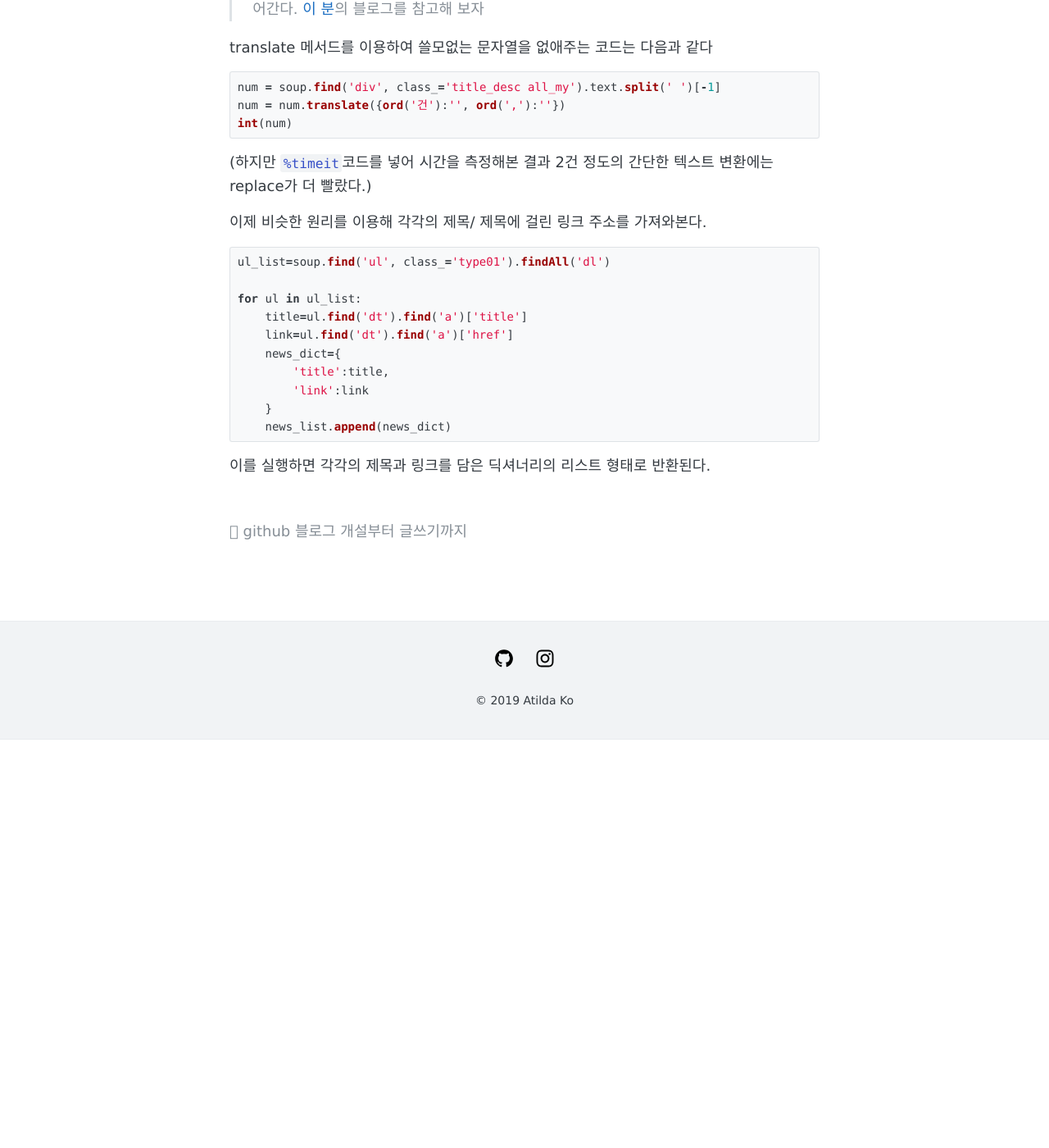
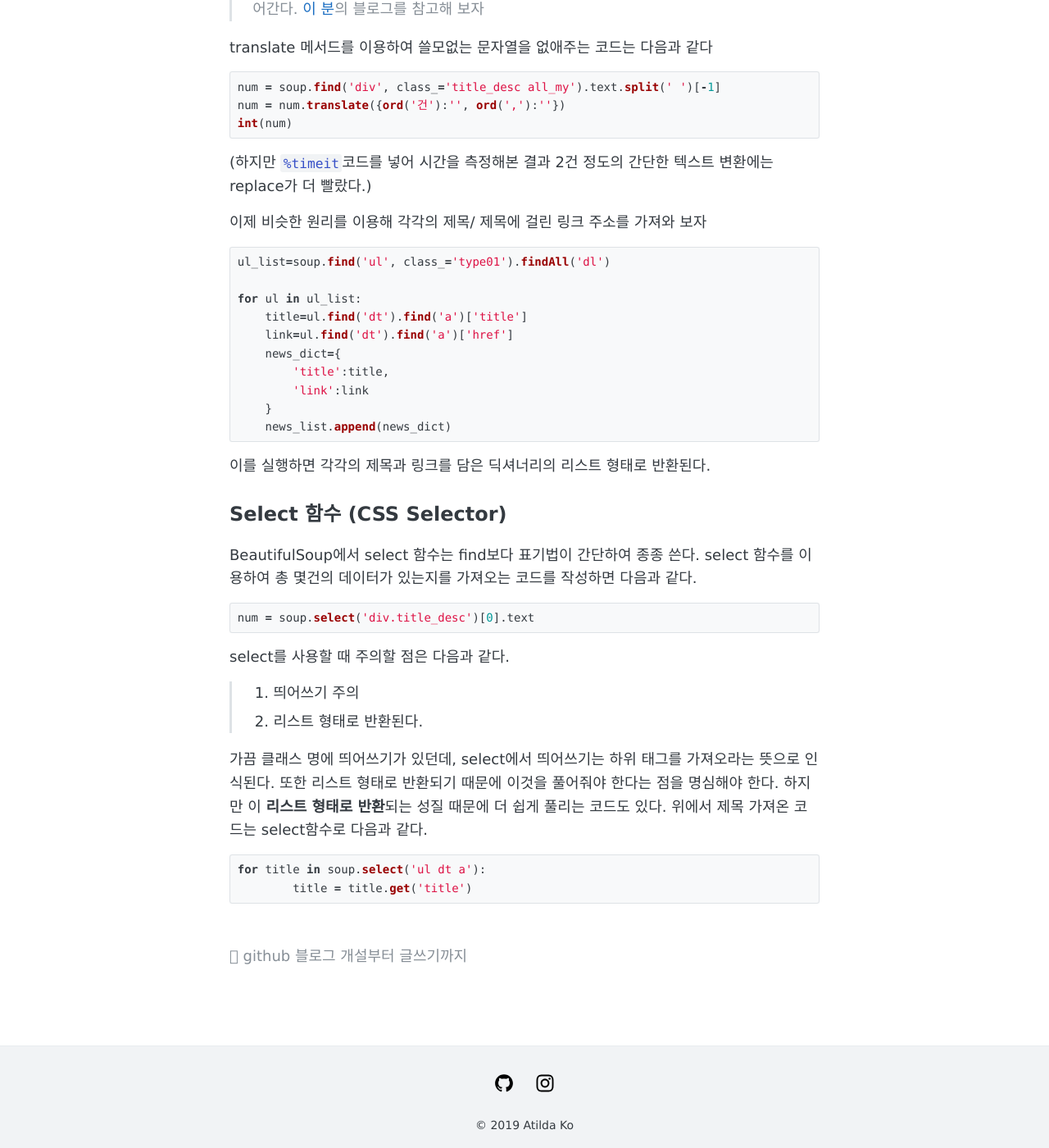
Before and after one commit to stellarway/stellarway.github.io, a Jekyll site: the page built from _posts/2019-08-27-bs-basic.md, in a window 1280 px wide and 1400 px high, scrolled down 2975 px. Shown: the whole window at 82% size. Built offline with Jekyll 4.4.1, drawn with Linux system fonts in a browser that asks for light colours; before the commit the page ends 3877 px from its top, so only the background shows below that.

Commit message:
_posts/2019-08-27-bs-basic.md updated

````diff
--- a/_posts/2019-08-27-bs-basic.md
+++ b/_posts/2019-08-27-bs-basic.md
@@ -69,7 +69,7 @@ int(num)
 ```
 (하지만 `%timeit`코드를 넣어 시간을 측정해본 결과 2건 정도의 간단한 텍스트 변환에는 replace가 더 빨랐다.)
 
-이제 비슷한 원리를 이용해 각각의 제목/ 제목에 걸린 링크 주소를 가져와본다.
+이제 비슷한 원리를 이용해 각각의 제목/ 제목에 걸린 링크 주소를 가져와 보자
 ```py
 ul_list=soup.find('ul', class_='type01').findAll('dl')
 
@@ -83,6 +83,27 @@ for ul in ul_list:
     news_list.append(news_dict)
 ```
 이를 실행하면 각각의 제목과 링크를 담은 딕셔너리의 리스트 형태로 반환된다.
+
+## Select 함수 (CSS Selector)
+
+BeautifulSoup에서 select 함수는 find보다 표기법이 간단하여 종종 쓴다.
+select 함수를 이용하여 총 몇건의 데이터가 있는지를 가져오는 코드를 작성하면 다음과 같다.
+```py
+num = soup.select('div.title_desc')[0].text
+```
+select를 사용할 때 주의할 점은 다음과 같다.
+> 1. 띄어쓰기 주의
+> 2. 리스트 형태로 반환된다.
+
+가끔 클래스 명에 띄어쓰기가 있던데, select에서 띄어쓰기는 하위 태그를 가져오라는 뜻으로 인식된다.
+또한 리스트 형태로 반환되기 때문에 이것을 풀어줘야 한다는 점을 명심해야 한다.
+하지만 이 **리스트 형태로 반환**되는 성질 때문에 더 쉽게 풀리는 코드도 있다. 위에서 제목 가져온 코드는 select함수로 다음과 같다.
+
+```py
+for title in soup.select('ul dt a'):
+	title = title.get('title')
+```
+
 <!--stackedit_data:
-eyJoaXN0b3J5IjpbMTc3MTY4NjYwNV19
+eyJoaXN0b3J5IjpbLTIxMzc0NDU3NTRdfQ==
 -->
````
